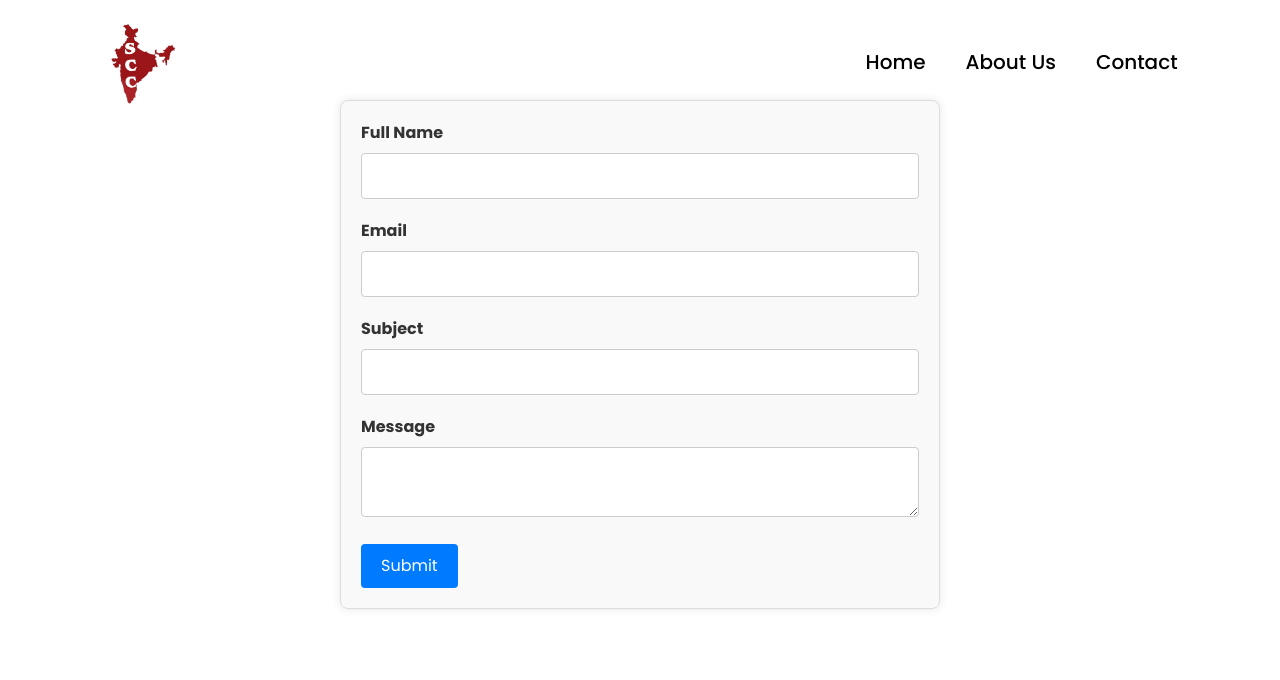
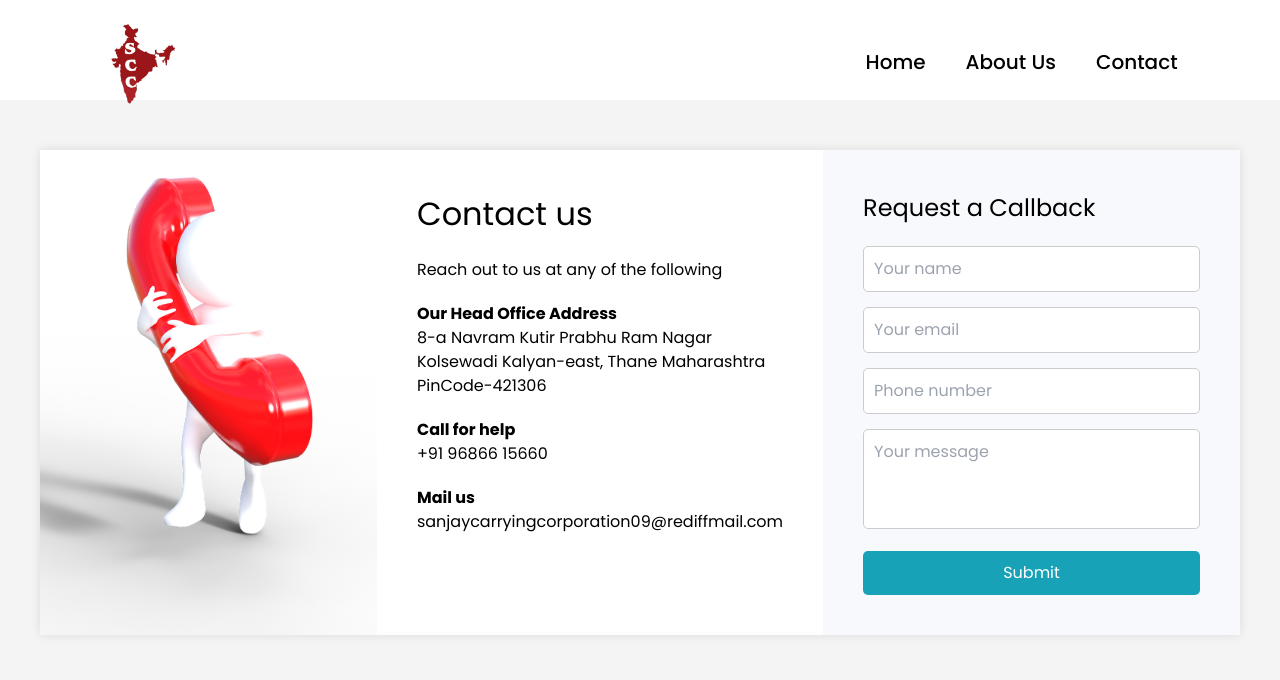
Before and after one commit to Mushtaq-tech/Sanjay-Carrying-Corporation, an Angular app: page /contact in a window 1280 px wide. Shown: the top 680 px of the page. Built offline with nearby package versions, Linux system fonts and the light colour scheme.

Commit message:
contact upadate

```diff
--- a/src/app/pages/contact/contact.component.css
+++ b/src/app/pages/contact/contact.component.css
@@ -37,52 +37,79 @@ nav ul li a{
 }
 
 
-.contact-form-container {
-    max-width: 600px;
-    margin: 50px auto;
+.contact-section {
+  display: flex;
+  justify-content: center;
+  align-items: center;
+  padding: 50px 0;
+  background-color: #f4f4f4;
   margin-top: 100px;
-    padding: 20px;
-    border: 1px solid #ddd;
-    border-radius: 8px;
-    background-color: #f9f9f9;
+}
+
+.contact-container {
+  display: flex;
+  max-width: 1200px;
+  width: 100%;
+  background-color: white;
   box-shadow: 0 0 10px rgba(0, 0, 0, 0.1);
 }
 
-  .form-group {
+.contact-image {
+  flex: 1;
+  background: url('../../../assets/contact-us.png') no-repeat center center;
+  background-size: cover;
+}
+
+.contact-info {
+  flex: 1;
+  padding: 40px;
+}
+
+.contact-info h2 {
+  font-size: 2rem;
+}
+
+.contact-info p {
+  margin: 20px 0;
+}
+
+.contact-form {
+  flex: 1;
+  padding: 40px;
+  background-color: #f7f9fc;
+}
+
+.contact-form h3 {
+  font-size: 1.5rem;
   margin-bottom: 20px;
 }
 
-  .form-group label {
-    display: block;
-    margin-bottom: 8px;
-    font-weight: bold;
-    color: #333;
+.contact-form .form-group {
+  margin-bottom: 15px;
 }
 
-  .form-control {
+.contact-form .form-group input,
+.contact-form .form-group textarea {
   width: 100%;
   padding: 10px;
+  font-size: 1rem;
   border: 1px solid #ccc;
-    border-radius: 4px;
-    box-sizing: border-box;
+  border-radius: 5px;
 }
 
-  .form-control:focus {
-    outline: none;
-    border-color: #007bff;
+.contact-form .form-group textarea {
+  resize: none;
+  height: 100px;
 }
 
 .btn-submit {
-    display: inline-block;
-    padding: 10px 20px;
+  display: block;
+  width: 100%;
+  padding: 10px;
+  background-color: #17a2b8;
+  color: white;
   border: none;
-    border-radius: 4px;
-    background-color: #007bff;
-    color: white;
-    font-size: 16px;
+  border-radius: 5px;
+  font-size: 1rem;
   cursor: pointer;
 }
-
-  .btn-submit:hover {
-    background-color: #0056b3;
-  }
--- a/src/app/pages/contact/contact.component.html
+++ b/src/app/pages/contact/contact.component.html
@@ -7,29 +7,39 @@
   </ul>
 </nav>
 
-<div class="contact-form-container">
+<section class="contact-section">
+  <div class="contact-container">
+    <div class="contact-image">
+
+    </div>
+    <div class="contact-info">
+      <h2>Contact us</h2>
+      <p>Reach out to us at any of the following</p>
+      <p><strong>Our Head Office Address</strong><br>
+        8-a Navram Kutir Prabhu Ram Nagar Kolsewadi Kalyan-east, Thane Maharashtra PinCode-421306</p>
+      <p><strong>Call for help</strong><br>+91 96866 15660</p>
+      <p><strong>Mail us</strong><br>sanjaycarryingcorporation09&#64;rediffmail.com</p>
+      <div class="social-icons">
+        <!-- Add your social icons here -->
+      </div>
+    </div>
+    <div class="contact-form">
+      <h3>Request a Callback</h3>
       <form (ngSubmit)="onSubmit()" #contactForm="ngForm">
         <div class="form-group">
-        <label for="fullname">Full Name</label>
-        <input type="text" id="fullname" name="fullname" required [(ngModel)]="contactData.fullname" class="form-control">
+          <input type="text" id="fullname" name="fullname" required [(ngModel)]="contactData.fullname" placeholder="Your name">
         </div>
-
         <div class="form-group">
-        <label for="email">Email</label>
-        <input type="email" id="email" name="email" required [(ngModel)]="contactData.email" class="form-control">
+          <input type="email" id="email" name="email" required [(ngModel)]="contactData.email" placeholder="Your email">
         </div>
-
         <div class="form-group">
-        <label for="subject">Subject</label>
-        <input type="text" id="subject" name="subject" required [(ngModel)]="contactData.subject" class="form-control">
+          <input type="subject" id="phone" name="phone" required [(ngModel)]="contactData.subject" placeholder="Phone number">
         </div>
-
         <div class="form-group">
-        <label for="message">Message</label>
-        <textarea id="message" name="message" required [(ngModel)]="contactData.message" class="form-control"></textarea>
+          <textarea id="message" name="message" required [(ngModel)]="contactData.message" placeholder="Your message"></textarea>
         </div>
-
         <button type="submit" class="btn-submit">Submit</button>
-
       </form>
     </div>
+  </div>
+</section>
--- a/src/app/pages/home/home.component.css
+++ b/src/app/pages/home/home.component.css
@@ -247,6 +247,10 @@ nav ul li a{
     font-size: 2rem;
     font-weight: bold;
 }
+.stat ul li{
+    font-size: 1.2rem;
+    font-weight: bold;
+}
 
 .stat p {
     margin-top: 5px;
--- a/src/app/pages/home/home.component.html
+++ b/src/app/pages/home/home.component.html
@@ -21,11 +21,11 @@
         <div class="arrow-left"></div>
 
         <div class="stat">
-            <span id="clients" class="counter" data-target="750">0</span>
+            <span id="clients" class="counter" data-target="10">0</span> and counting...
             <p>Satisfied Clients</p>
         </div>
         <div class="stat">
-            <span id="vehicles" class="counter" data-target="500">0</span>
+            <span id="vehicles" class="counter" data-target="9">0</span>
             <p>Vehicles On Road</p>
         </div>
         <div class="image-wrapper">
@@ -34,11 +34,12 @@
             </div>
         </div>
         <div class="stat">
-            <span id="branches" class="counter" data-target="57">0</span>
-            <p>Our Associates Branch</p>
+            <span id="branches" class="counter" data-target="3">0</span>
+            <p>Our Branches</p>
         </div>
         <div class="stat">
-            <span id="network" class="counter" data-target="44">0</span>
+            <span id="network" ><ul><li>All over India</li></ul>
+            </span>
             <p>Our Network</p>
         </div>
         <div class="arrow-right"></div>
```
Also changed, not shown: src/assets/contact-us.png (added). Lines whose indentation alone changed are shown as unchanged.
